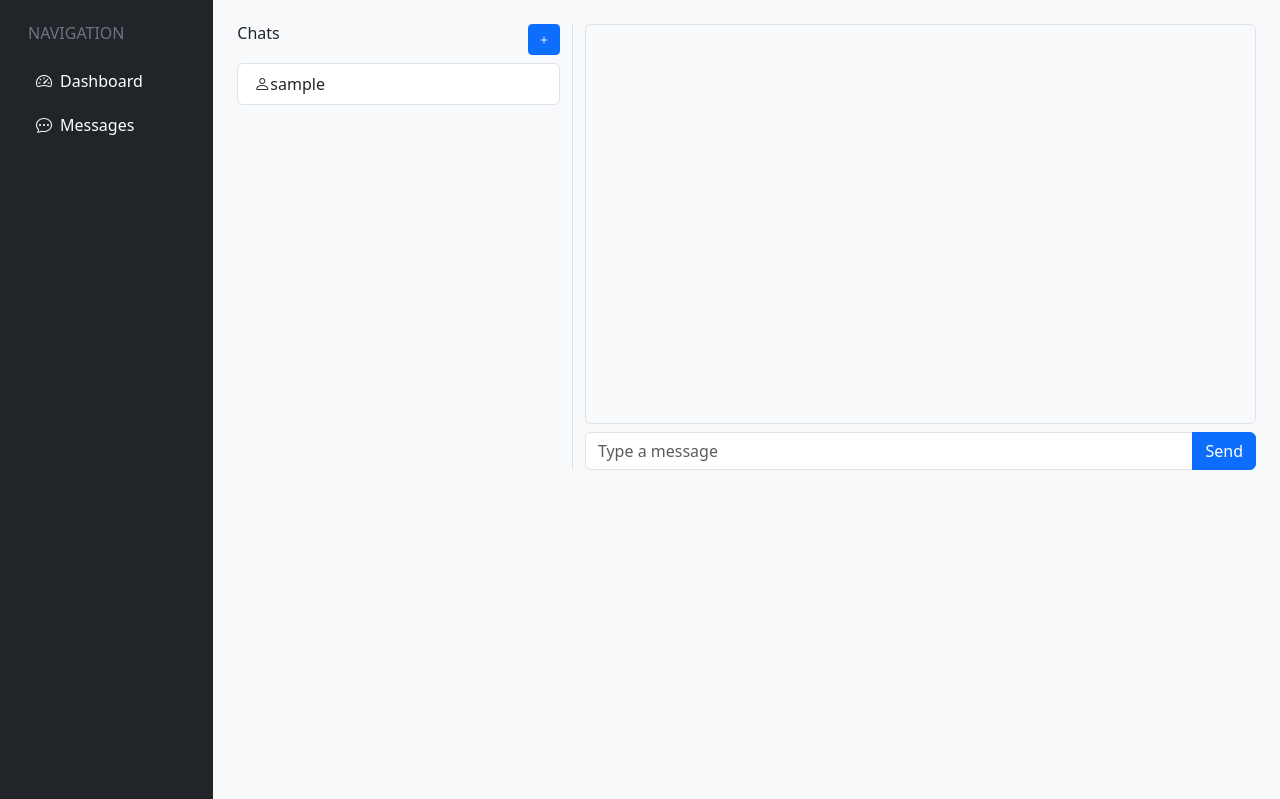
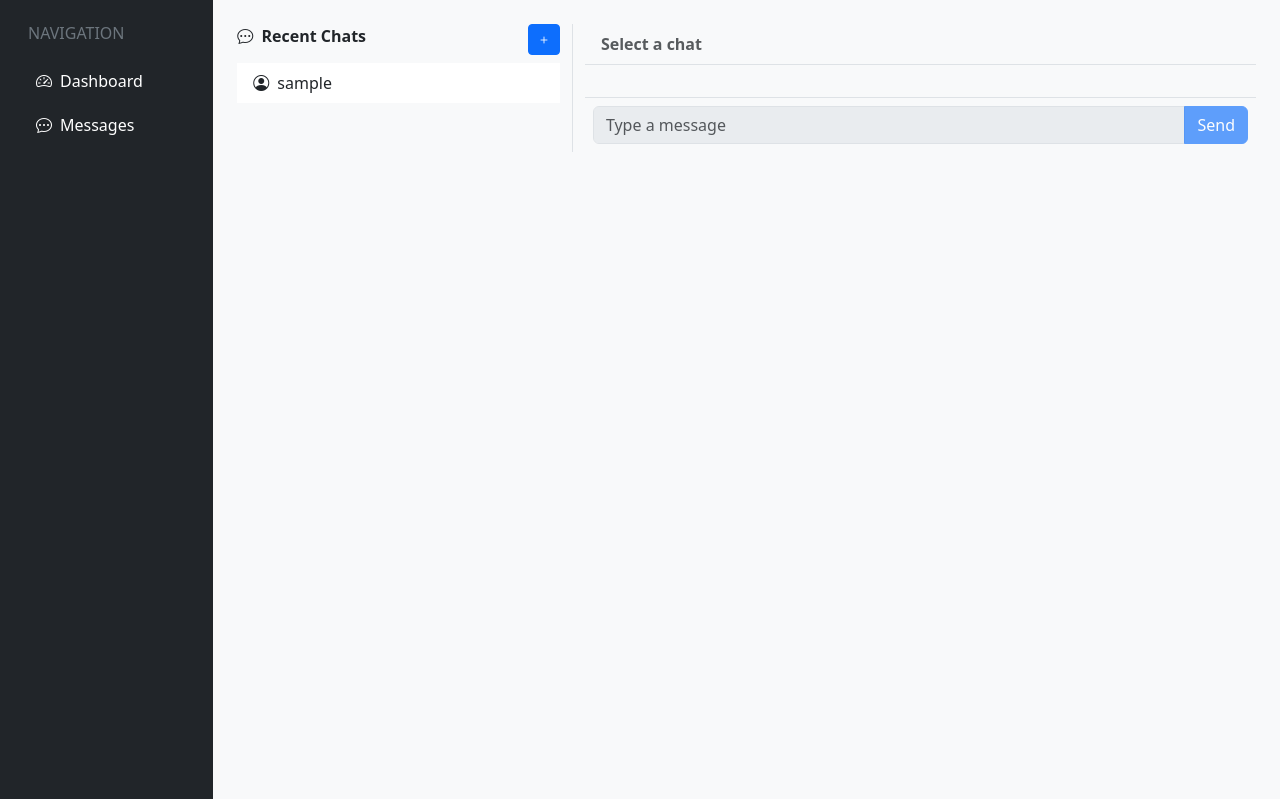
Before and after one commit to Tanvi-Bagwe/project-management-django, a Django app: page /messages/ in a window 1280 px wide. Shown: the part 56-855 px from the top of the page. Run offline with Django 5.2, Linux system fonts and the light colour scheme; a user stored in the database is signed in; tables that the repository leaves empty hold one stand-in row (values such as "Sample post").

Commit message:
messaging flow improved

```diff
--- a/static/js/messages/chat.js
+++ b/static/js/messages/chat.js
@@ -1,13 +1,23 @@
 let currentConv = null;
 let poller = null;
 
-function openChat(convId) {
+function openChat(convId, username) {
     currentConv = convId;
+
+    // Update header
+    document.getElementById("chatHeader").innerText =
+        "Chatting with " + username;
+
+    // Enable input
+    document.getElementById("msgInput").disabled = false;
+    document.getElementById("sendBtn").disabled = false;
+
     loadMessages();
 
     if (poller) clearInterval(poller);
     poller = setInterval(loadMessages, 30000);
 }
+
 
 function loadMessages() {
     fetch(`/messages/${currentConv}/`)
--- a/templates/messages/inbox.html
+++ b/templates/messages/inbox.html
@@ -7,7 +7,10 @@
         <!-- Conversations -->
         <div class="col-md-4 border-end">
             <div class="d-flex justify-content-between mb-2">
-                <h6>Chats</h6>
+                <strong>
+                    <i class="bi bi-chat-dots me-1"></i>
+                    Recent Chats
+                </strong>
                 <button class="btn btn-sm btn-primary"
                         data-bs-toggle="modal"
                         data-bs-target="#newChatModal">
@@ -15,30 +18,65 @@
                 </button>
             </div>
 
-            <ul class="list-group">
+            <ul class="list-group list-group-flush">
                 {% for c in conversations %}
-                    <li class="list-group-item" onclick="openChat({{ c.id }})" style="cursor:pointer;">
-                        <i class="bi bi-person"></i>
+                    <li class="list-group-item chat-item"
+                        style="cursor: pointer;"
+                            {% if c.user1 == request.user %}
+                        onclick="openChat({{ c.id }}, '{{ c.user2.username }}')"
+                            {% else %}
+                        onclick="openChat({{ c.id }}, '{{ c.user1.username }}')"
+                            {% endif %}>
+
+                        <i class="bi bi-person-circle me-2"></i>
+
+                        {# Logic to display the correct username #}
                         {% if c.user1 == request.user %}
                             {{ c.user2.username }}
                         {% else %}
                             {{ c.user1.username }}
                         {% endif %}
                     </li>
+                {% empty %}
+                    <li class="list-group-item text-muted">
+                        No conversations yet
+                    </li>
                 {% endfor %}
             </ul>
         </div>
 
         <!-- Chat window -->
-        <div class="col-md-8">
-            <div id="chatBox" class="border rounded p-3"
-                 style="height:400px; overflow-y:auto;"></div>
+        <div class="col-md-8 d-flex flex-column">
 
-            <div class="input-group mt-2">
-                <input id="msgInput" class="form-control"
-                       placeholder="Type a message">
-                <button class="btn btn-primary" onclick="sendMsg()">Send</button>
+            <!-- Chat header -->
+            <div class="border-bottom px-3 py-2">
+                <strong id="chatHeader" class="text-muted">
+                    Select a chat
+                </strong>
             </div>
+
+            <!-- Messages area -->
+            <div id="chatBox"
+                 class="flex-grow-1 p-3"
+                 style="overflow-y:auto; background:#f8f9fa;">
+            </div>
+
+            <!-- Input -->
+            <div class="border-top p-2">
+                <div class="input-group">
+                    <input id="msgInput"
+                           class="form-control"
+                           placeholder="Type a message"
+                           disabled>
+                    <button class="btn btn-primary"
+                            id="sendBtn"
+                            onclick="sendMsg()"
+                            disabled>
+                        Send
+                    </button>
+                </div>
+            </div>
+
         </div>
     </div>
 
--- a/templates/messages/new_chat_modal.html
+++ b/templates/messages/new_chat_modal.html
@@ -18,6 +18,10 @@
 
 <script>
     function startChat() {
+        const select = document.getElementById("userSelect");
+        const username =
+            select.options[select.selectedIndex].text;
+
         fetch("{% url 'start_chat' %}", {
             method: "POST",
             headers: {
@@ -25,12 +29,13 @@
                 document.querySelector('[name=csrfmiddlewaretoken]').value
             },
             body: new URLSearchParams({
-                user_id: document.getElementById("userSelect").value
+                user_id: select.value
             })
         })
             .then(res => res.json())
             .then(data => {
-                openChat(data.conversation_id);
+                openChat(data.conversation_id, username);
+
                 bootstrap.Modal.getInstance(
                     document.getElementById("newChatModal")
                 ).hide();
```
